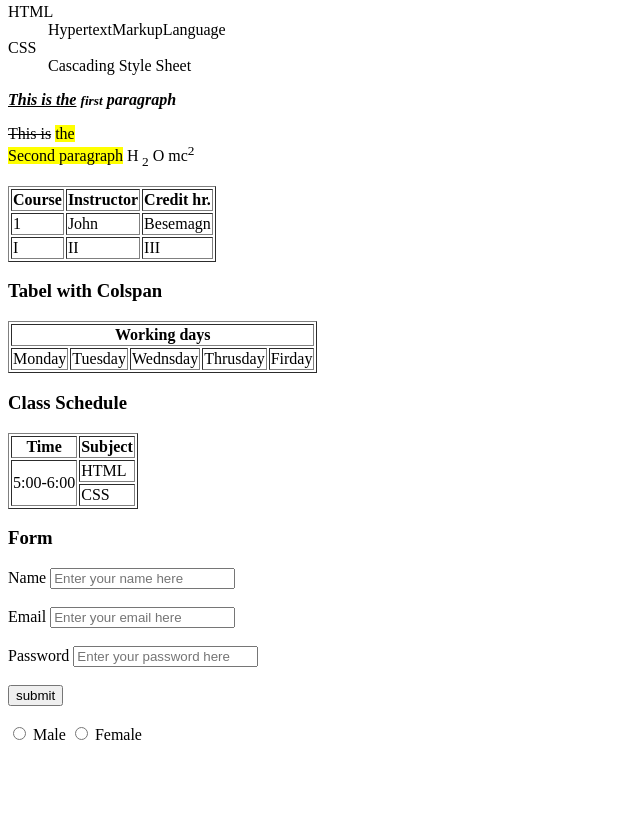
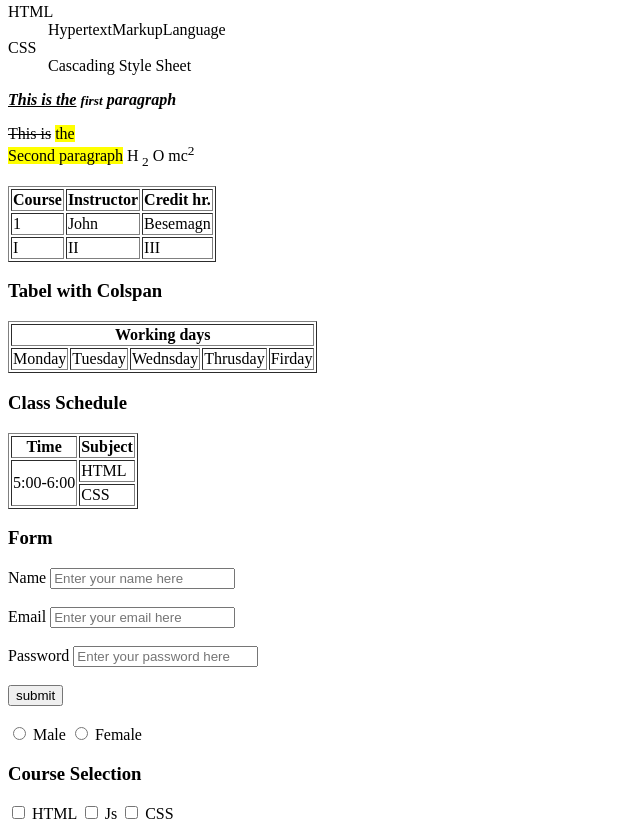
Before and after one commit to BESU87/MyWebsite, a plain HTML site: page HTML Demo.htm in a window 1280 px wide. Shown: the part 329-1160 px from the top of the page, without its empty margins (0-640 px from the left). Before the commit the page ends 1081 px from the top, so only its background shows below. Drawn offline with Linux system fonts and the light colour scheme.

Commit message:
Check box

```diff
--- a/HTML Demo.htm
+++ b/HTML Demo.htm
@@ -123,6 +123,13 @@
 		<input type="radio" id=" female" name="Gender" value="male ">
 		<label for="Female"> Female</label>
 
+		<h3>Course Selection</h3>
+		<input type="checkbox" id="Course" name="Courses" value="HTML" >
+		<label for="html">HTML</label>
+		<input type="checkbox" id="Course" name="JS" value="HTML" >
+		<label for="html">Js</label>
+		<input type="checkbox" id="Course" name="Courses" value="HTML" >
+		<label for="html">CSS</label>
 
 
 	</form>
```
